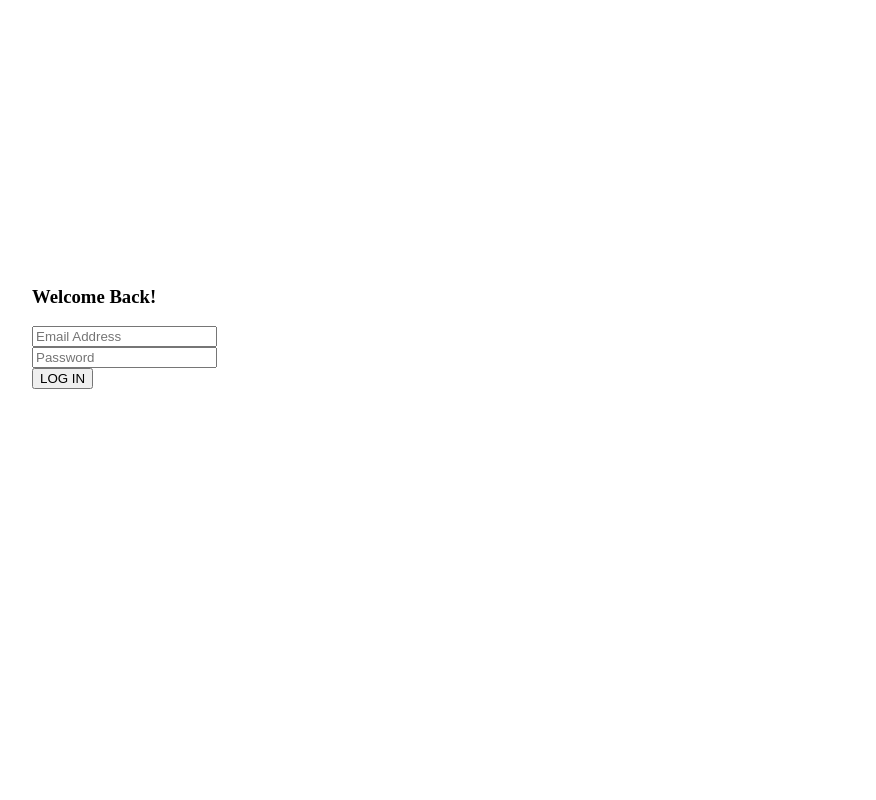
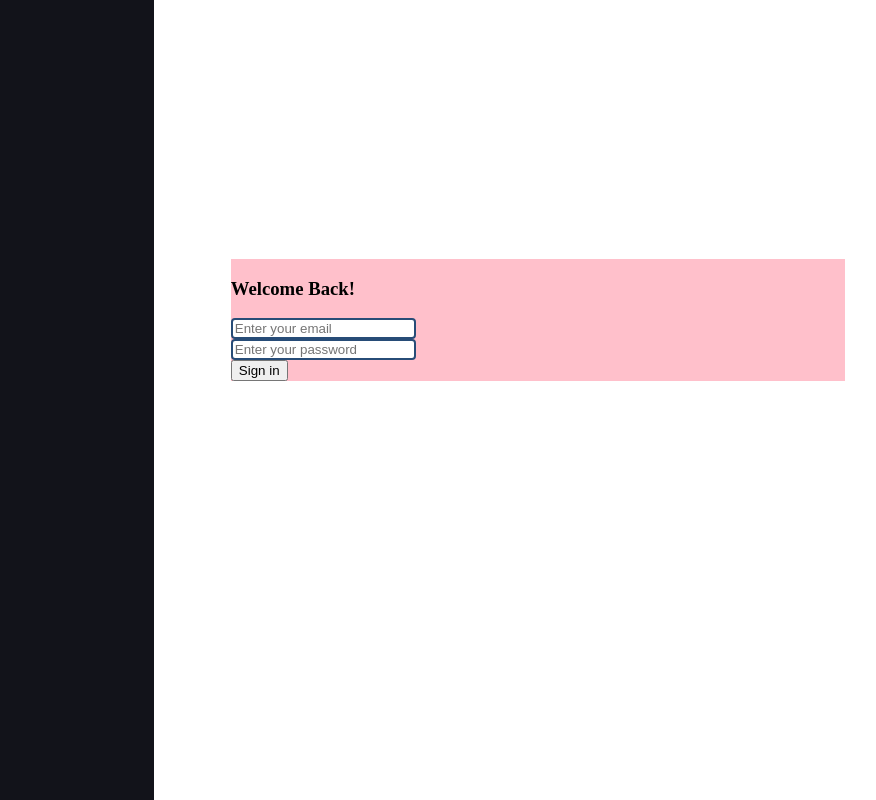
Before and after one commit to cslabiano/SchoHub, a React (Create React App) app in the folder frontend/: page / in a window 1280 px wide. Shown: the whole page, without its empty margins (358-1234 px from the left). Built offline with nearby package versions, Linux system fonts and the light colour scheme.

Commit message:
style: login page

```diff
--- a/frontend/src/pages/authorization/authorizationStyle.module.css
+++ b/frontend/src/pages/authorization/authorizationStyle.module.css
@@ -1,18 +1,44 @@
+body,
+html {
+  height: 100%;
+  margin: 0;
+}
+
 .container {
-  background-color: yellow;
+  display: flex;
+  height: 100vh;
+}
+
+.left {
+  display: flex;
+  align-content: flex-start;
+  background-color: #12131a;
+  width: 40%;
+}
+
+.right {
+  display: flex;
+  width: 60%;
+  justify-content: center;
 }
 
 .formContainer {
-  background-color: white;
   display: flex;
-  /* align-items: center; */
+  width: 80%;
   justify-content: center;
   height: 80vh;
   flex-direction: column;
 }
 
 form {
-  width: 80%;
-  max-width: 500px;
+  width: 100%;
   margin: 0 auto;
+  background-color: pink;
+  justify-content: center;
 }
+
+input {
+  border-color: #274c77;
+  border-style: solid;
+  border-radius: 4px;
+}
--- a/frontend/src/pages/authorization/login.js
+++ b/frontend/src/pages/authorization/login.js
@@ -61,15 +61,11 @@ const LogIn = () => {
     <>
       <div className={styles.container}>
         {/* Left Side */}
-        <div className={styles.left} id="login-container"></div>
-        {/* Right Side */}
+        <div className={styles.left}></div>
+        <div className={styles.right}>
           <div className={styles.formContainer}>
-          {/* BootStrap document form */}
             <form onSubmit={handleSubmit} className={styles.form}>
-            <h3 className="title" style={{ textAlign: "left" }}>
-              Welcome Back!
-            </h3>
-            {/* Inputs */}
+              <h3 style={{ textAlign: "left" }}>Welcome Back!</h3>
               <div className="mb-3">
                 <input
                   type="email"
@@ -77,8 +73,9 @@ const LogIn = () => {
                   id="InputEmailAddress"
                   value={Email}
                   onChange={(e) => setEmail(e.target.value)}
-                placeholder="Email Address"
+                  placeholder="Enter your email"
                   required
+                  style={styles.input}
                 />
               </div>
               <div className="mb-3">
@@ -88,14 +85,16 @@ const LogIn = () => {
                   id="exampleInputPassword1"
                   value={Password}
                   onChange={(e) => setPassword(e.target.value)}
-                placeholder="Password"
+                  placeholder="Enter your password"
                   required
+                  style={styles.input}
                 />
               </div>
               <button type="submit" className="btn btn-primary">
-              LOG IN
+                Sign in
               </button>
             </form>
+          </div>
         </div>
       </div>
     </>
```
Lines whose indentation alone changed are shown as unchanged.
